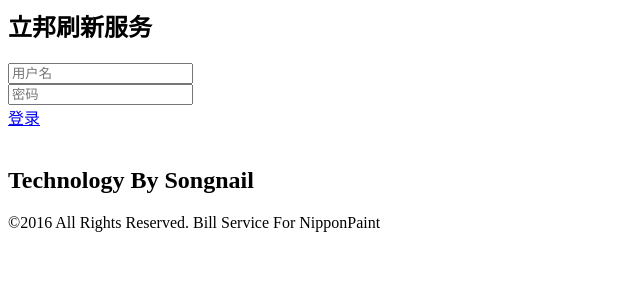
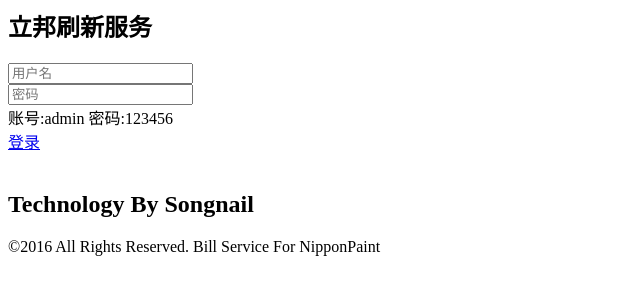
Before and after one commit to ggsongnail/Lb-angular, a plain HTML site: page WebContent/view/adminuser/login.html in a window 1280 px wide. Shown: the whole page, without its empty margins (0-640 px from the left). Drawn offline with Linux system fonts and the light colour scheme.

Commit message:
just formate

```diff
--- a/WebContent/view/adminuser/login.html
+++ b/WebContent/view/adminuser/login.html
@@ -15,13 +15,12 @@
 				<form name="myForm" novalidate>
 					<h1>立邦刷新服务</h1>
 					<div>
-						<input type="text" ng-model="user.name" class="form-control"
-							placeholder="用户名" required="" />
+						<input type="text" ng-model="user.name" class="form-control" placeholder="用户名" required="" />
 					</div>
 					<div>
-						<input type="password" ng-model="user.password"
-							class="form-control" placeholder="密码" required="" />
+						<input type="password" ng-model="user.password" class="form-control" placeholder="密码" required="" />
 					</div>
+					<div>账号:admin  密码:123456</div>
 					<div>
 						<a class="btn btn-default submit" href="#" ng-click="login(user)">登录</a>
 						<!-- <a class="reset_pass" href="#">Lost your password?</a> -->
```
